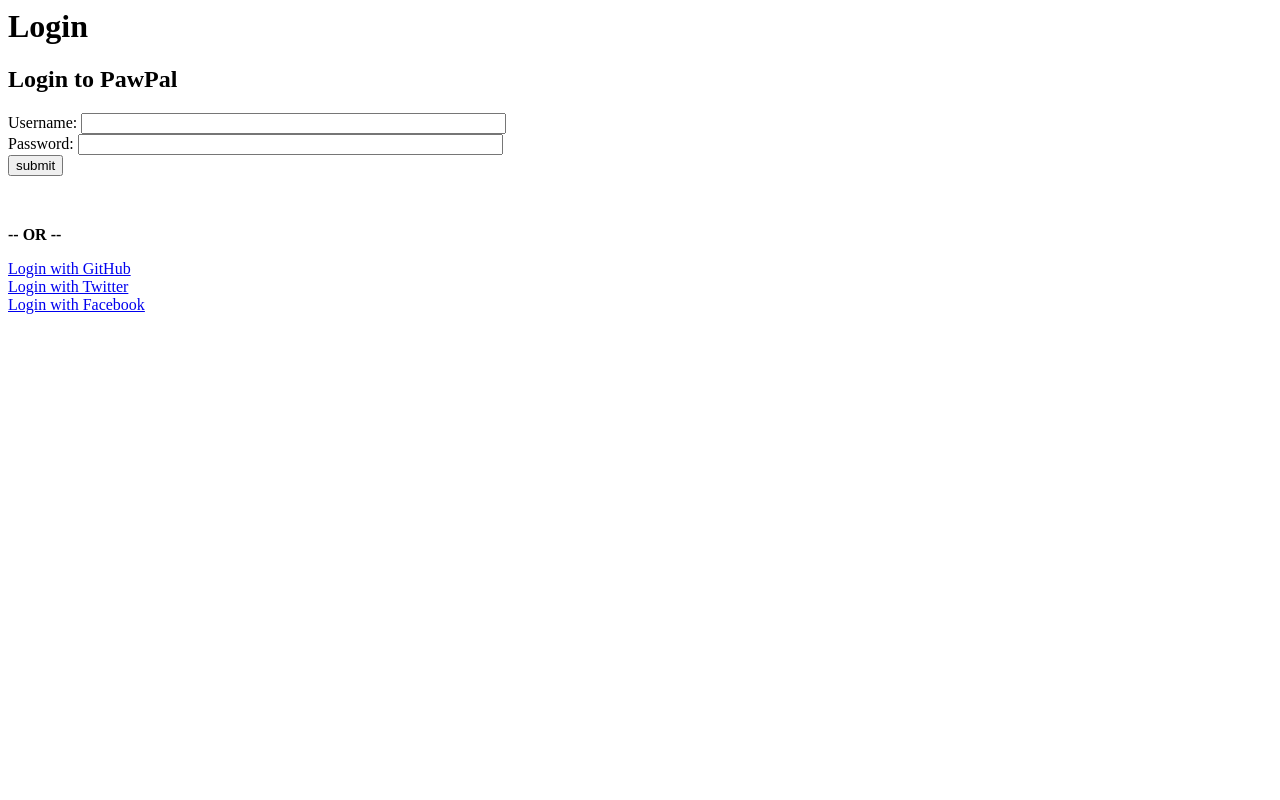
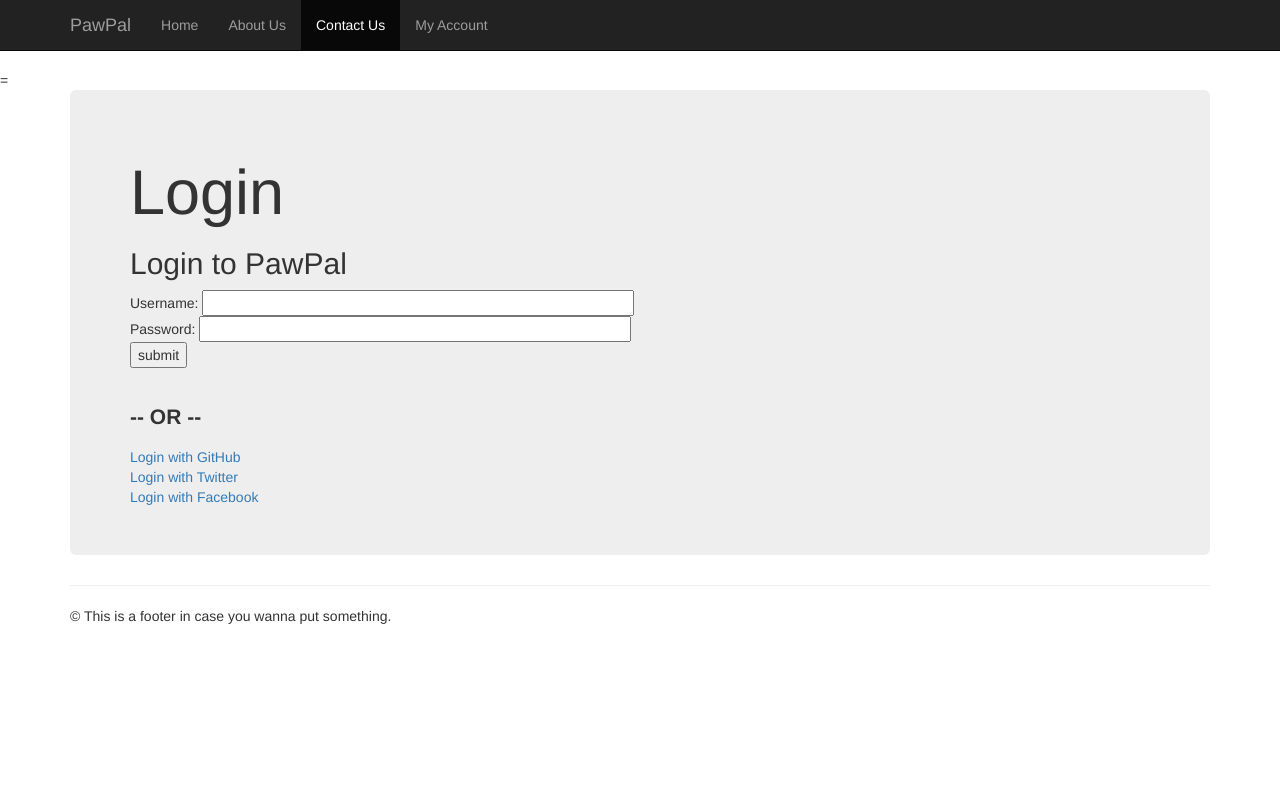
Before and after one commit to haradra/WAD2Proj, a Django app: page /pawpal/login/ in a window 1280 px wide. Run offline with Django 3.2, Linux system fonts and the light colour scheme; some libraries are stand-ins or nearby versions.

Commit message:
Login page with css added.

```diff
--- a/pawpal_project/templates/pawpal/login.html
+++ b/pawpal_project/templates/pawpal/login.html
@@ -1,9 +1,48 @@
-<html>
-
+=<!DOCTYPE html>
+<html lang="en">
+<head>
+<meta charset="utf-8">
+<meta http-equiv="X-UA-Compatible" content="IE=edge">
+<meta name="viewport" content="width=device-width, initial-scale=1">
+<title>PawPal</title>
+<link rel="stylesheet" href="https://maxcdn.bootstrapcdn.com/bootstrap/3.3.7/css/bootstrap.min.css">
+<script src="https://ajax.googleapis.com/ajax/libs/jquery/1.12.4/jquery.min.js"></script>
+<script src="https://maxcdn.bootstrapcdn.com/bootstrap/3.3.7/js/bootstrap.min.js"></script>
+<style type="text/css">
+    body{
+    	padding-top: 70px;
+    }
+</style>
+</head>
+<body>
+<nav id="myNavbar" class="navbar navbar-default navbar-inverse navbar-fixed-top" role="navigation">
+	<!-- Brand and toggle get grouped for better mobile display -->
+	<div class="container">
+		<div class="navbar-header">
+			<button type="button" class="navbar-toggle" data-toggle="collapse" data-target="#navbarCollapse">
+				<span class="sr-only">Toggle navigation</span>
+				<span class="icon-bar"></span>
+				<span class="icon-bar"></span>
+				<span class="icon-bar"></span>
+			</button>
+			<a class="navbar-brand" href="#">PawPal</a>
+		</div>
+		<!-- Collect the nav links, forms, and other content for toggling -->
+		<div class="collapse navbar-collapse" id="navbarCollapse">
+			<ul class="nav navbar-nav">
+				<li><a href='/pawpal/home/' target="_blank">Home</a></li>
+				<li><a href='/pawpal/about/' target="_blank">About Us</a></li>
+				<li class="active"><a href='/pawpal/contact/' target="_blank">Contact Us</a></li>
+             	<li><a href='/pawpal/myaccount/' target="_blank">My Account</a></li>
+			</ul>
+		</div>
+	</div>
+</nav>
+<div class="container">
+	<div class="jumbotron">
 		<h1>Login</h1>
 
 	<h2>Login to PawPal</h2>
-<body>
 	<form id="login_form" method="post" action="{% url 'login' %}">
 		{% csrf_token %}
 		Username: <input type="text" name="username" value="" size="50" />
@@ -18,5 +57,15 @@
 		<a href="{% url 'social:begin' 'github' %}">Login with GitHub</a><br>
 		<a href="{% url 'social:begin' 'twitter' %}">Login with Twitter</a><br>
 		<a href="{% url 'social:begin' 'facebook' %}">Login with Facebook</a><br>
+	</div>
+	<hr>
+	<div class="row">
+		<div class="col-xs-12">
+			<footer>
+				<p>&copy; This is a footer in case you wanna put something.</p>
+			</footer>
+		</div>
+	</div>
+</div>
 </body>
 </html>
```
Lines whose indentation alone changed are shown as unchanged.
